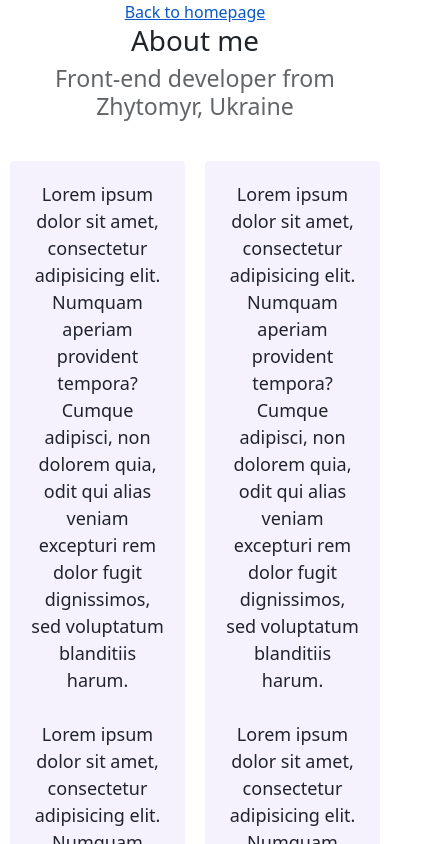
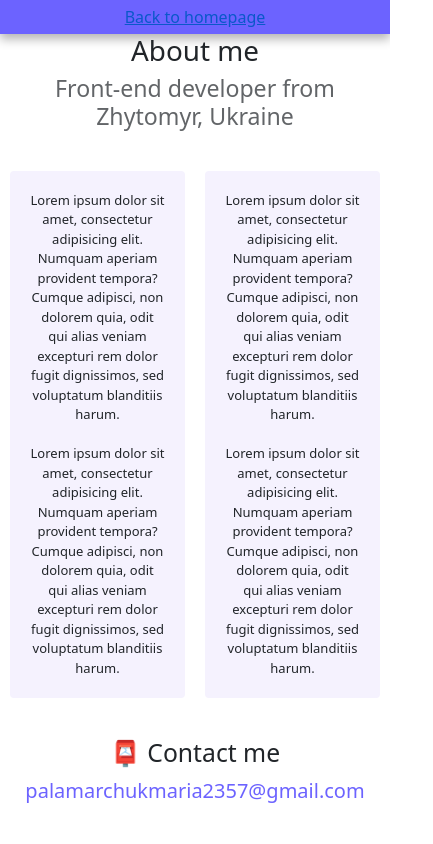
Before and after one commit to MariaPalamarchuk/Responsive-week-3, a plain HTML site: page about.html in a window 390 px wide. Shown: the top 844 px of the page, 433 px wide, since content can reach past the window. Drawn offline with nearby package versions, Linux system fonts and the light colour scheme.

Commit message:
Made it more responsive

```diff
--- a/about.html
+++ b/about.html
@@ -19,11 +19,13 @@
     />
   </head>
   <body>
-    <a href="index.html" class="homepage-link">Back to homepage</a>
+    <a href="index.html" class="homepage-link" class="mb-5 mt-5"
+      >Back to homepage</a
+    >
     <h1 class="text-center">About me</h1>
     <h3 class="text-center">Front-end developer from Zhytomyr, Ukraine</h3>
     <div class="about-paragraphs text-center">
-      <p>
+      <p class="paragraph">
         Lorem ipsum dolor sit amet, consectetur adipisicing elit. Numquam
         aperiam provident tempora? Cumque adipisci, non dolorem quia, odit qui
         alias veniam excepturi rem dolor fugit dignissimos, sed voluptatum
@@ -36,7 +38,7 @@
         blanditiis harum.
       </p>
 
-      <p>
+      <p class="paragraph">
         Lorem ipsum dolor sit amet, consectetur adipisicing elit. Numquam
         aperiam provident tempora? Cumque adipisci, non dolorem quia, odit qui
         alias veniam excepturi rem dolor fugit dignissimos, sed voluptatum
--- a/style.css
+++ b/style.css
@@ -65,9 +65,13 @@ p {
 }
 
 .homepage-link {
-  color: var(--primary-color);
   text-align: center;
   display: block;
+  background: var(--primary-color);
+  box-shadow: var(--box-shadow);
+  color: white;
+  margin: 10px 150px 10px 150px;
+  padding: 5px;
 }
 
 .about-paragraphs {
@@ -110,3 +114,20 @@ p {
   overflow: hidden;
   margin: 10px;
 }
+@media (max-width: 768px) {
+  #images {
+    display: none;
+  }
+  .email-link {
+    font-size: 20px;
+  }
+  #h2 {
+    margin-top: 60px;
+  }
+  .paragraph {
+    font-size: 13px;
+  }
+  .homepage-link {
+    margin: auto;
+  }
+}
```
Also changed, not shown: index.html (+2 -2 lines).
